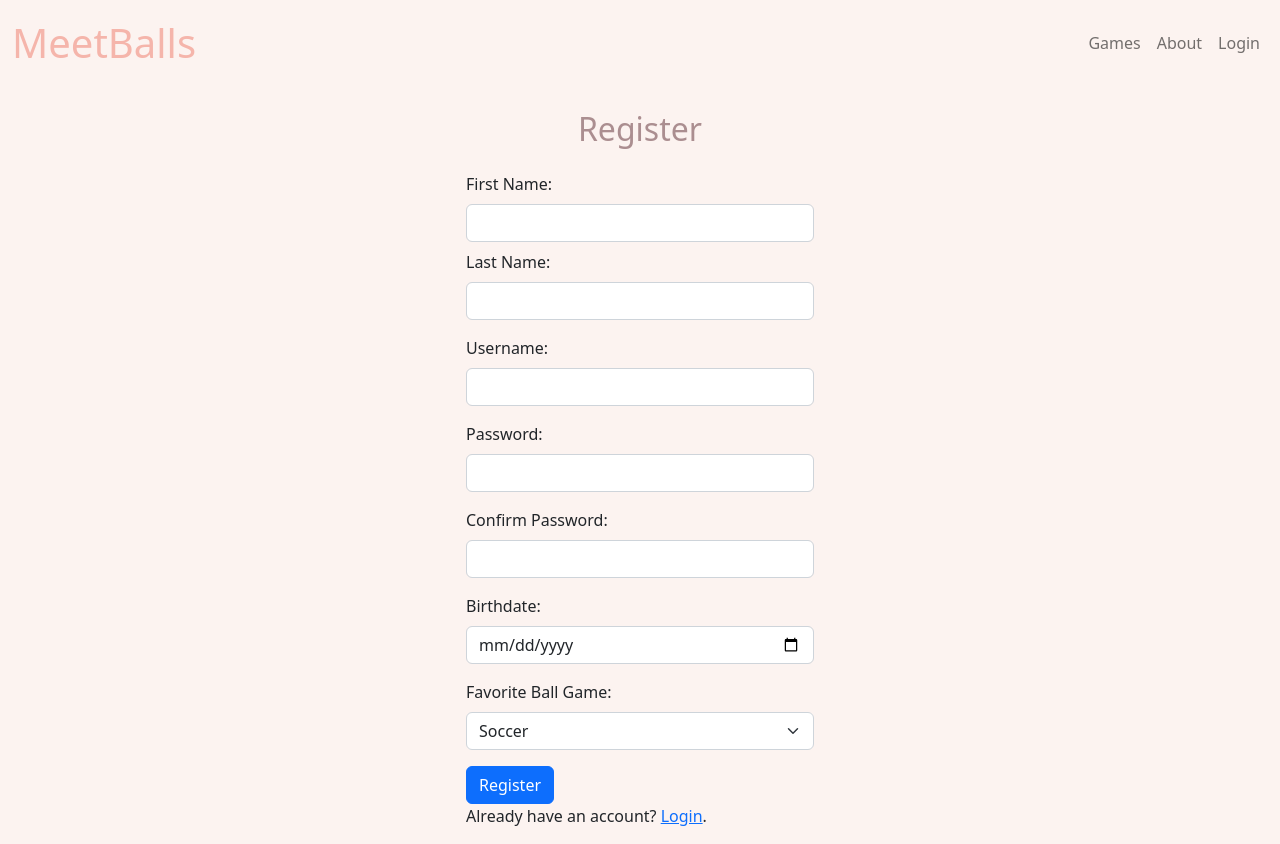
After one commit to redhat-beyond/MeetBalls, a Django app: page /register/ in a window 1280 px wide. The commit adds this page. Run offline with Django 4.2, Linux system fonts and the light colour scheme.

Commit message:
Add register template
1. Add register.html template
2. Add path /register at meetballs/urls
3. Add registerUser view at meet_balls_app/views
4. Add tests for registration page at meet_balls_app/tests

```diff
--- a/meet_balls_app/templates/meet_balls_app/login.html
+++ b/meet_balls_app/templates/meet_balls_app/login.html
@@ -16,7 +16,7 @@
                 </div>
                 <button type="submit" class="btn btn-primary">Login</button>
             </form>
-            <p>Don't have an account? Register now.</p>
+            <p>Don't have an account? <a href="/register">Register</a> now.</p>
             {% if messages %}
             <ul class="messages">
                 {% for message in messages %}
--- /dev/null
+++ b/meet_balls_app/templates/meet_balls_app/register.html
@@ -0,0 +1,61 @@
+{% extends 'base.html' %}
+
+{% block content %}
+<div class="container">
+    <div class="row justify-content-center">
+        <div class="col-md-6 col-lg-4">
+            <h2 class="text-center mb-4">Register</h2>
+            <form method="post">
+                {% csrf_token %}
+                <div class="mb-2">
+                    <label for="first_name" class="form-label">First Name:</label>
+                    <input type="text" class="form-control" name="first_name" required>
+                </div>
+                <div class="mb-3">
+                    <label for="last_name" class="form-label">Last Name:</label>
+                    <input type="text" class="form-control" name="last_name" required>
+                </div>
+                <div class="mb-3">
+                    <label for="username" class="form-label">Username:</label>
+                    <input type="text" class="form-control" name="username" required>
+                </div>
+                <div class="mb-3">
+                    <label for="password" class="form-label">Password:</label>
+                    <input type="password" class="form-control" name="password" required>
+                </div>
+                <div class="mb-3">
+                    <label for="confirm_password" class="form-label">Confirm Password:</label>
+                    <input type="password" class="form-control" name="confirm_password" required>
+                </div>
+                <div class="mb-3">
+                    <label for="birthdate" class="form-label">Birthdate:</label>
+                    <input type="date" class="form-control" name="birthdate" required>
+                </div>
+                <div class="mb-3">
+                    <label for="favorite_ball_game" class="form-label">Favorite Ball Game:</label>
+                    <select class="form-select" name="favorite_ball_game" required>
+                        {% for ball_game in ball_games %}
+                        <option value="{{ ball_game.0 }}">{{ ball_game.1 }}</option>
+                        {% endfor %}
+                    </select>
+                </div>
+                <button type="submit" class="btn btn-primary">Register</button>
+            </form>
+            <p>Already have an account? <a href="{% url 'loginUser' %}">Login</a>.</p>
+            {% if messages %}
+            <div class="row my-4">
+                <div class="col-12">
+                    <div class="alert alert-danger" role="alert">
+                        <ul class="messages">
+                            {% for message in messages %}
+                            <li{% if message.tags %} class="{{ message.tags }}" {% endif %}>{{ message }}</li>
+                            {% endfor %}
+                        </ul>
+                    </div>
+                </div>
+            </div>
+            {% endif %}
+        </div>
+    </div>
+</div>
+{% endblock %}
--- a/meet_balls_app/views.py
+++ b/meet_balls_app/views.py
@@ -1,6 +1,10 @@
-from django.shortcuts import render
+from datetime import datetime
+from django.core.exceptions import ValidationError
+from django.shortcuts import render, redirect
 from django.contrib.auth import authenticate, logout, login
 from django.contrib import messages
+from player.models import BallGame, Player
+from django.contrib.auth.models import User
 
 
 def home(request):
@@ -14,16 +18,83 @@ def loginUser(request):
         user = authenticate(request, username=username, password=password)
         if user is not None:
             login(request, user)
-            return render(request, 'meet_balls_app/home.html',
-                          {'user': {'is_authenticated': True, 'username': username}})
+            return redirect('home')
         else:
             error_message = "Invalid username or password."
             messages.error(request, error_message)
-            return render(request, 'meet_balls_app/login.html', {'user': {'is_authenticated': False, 'username': None}})
+            return render(request, 'meet_balls_app/login.html')
     else:
-        return render(request, 'meet_balls_app/login.html', {'user': {'is_authenticated': False, 'username': None}})
+        return render(request, 'meet_balls_app/login.html')
 
 
 def logoutUser(request):
     logout(request)
-    return render(request, 'meet_balls_app/home.html', {'user': {'is_authenticated': False}})
+    return redirect('home')
+
+
+def registerUser(request):
+    if request.method == 'POST':
+        username = request.POST.get('username')
+        password = request.POST.get('password')
+        confirm_password = request.POST.get('confirm_password')
+        birthdate = request.POST.get('birthdate')
+        favorite_ball_game = request.POST.get('favorite_ball_game')
+        first_name = request.POST.get('first_name')
+        last_name = request.POST.get('last_name')
+
+        data = {
+            'username': username,
+            'password': password,
+            'confirm_password': confirm_password,
+            'birthdate': birthdate,
+            'favorite_ball_game': favorite_ball_game,
+            'first_name': first_name,
+            'last_name': last_name,
+        }
+        errors = validate_register_form(data)
+        if errors:
+            for error in errors:
+                messages.error(request, error)
+            return render(request, 'meet_balls_app/register.html',
+                          {'ball_games': BallGame.choices})
+        else:
+            try:
+                Player.create(
+                    username, password, birthdate, favorite_ball_game)
+                messages.error(request, '')
+                user = User.objects.get(username=username)
+                user.first_name = first_name
+                user.last_name = last_name
+                user.save()
+                return redirect('loginUser')
+            except ValidationError as e:
+                error_messages = e.messages[0].split("\n")
+                for error in error_messages:
+                    messages.error(request, error)
+                    return render(request, "/meet_balls_app/register.html", {'ball_games': BallGame.choices})
+    else:
+        messages.error(request, '')
+        return render(request, 'meet_balls_app/register.html', {'ball_games': BallGame.choices})
+
+
+def validate_register_form(data):
+    errors = []
+
+    if not (data['username'] and data['password'] and
+            data['confirm_password'] and data['birthdate'] and
+            data['favorite_ball_game'] and data['first_name'] and data['last_name']):
+        errors.append("All fields are required.")
+    if data['password'] != data['confirm_password']:
+        errors.append("Passwords do not match.")
+    if User.objects.filter(username=data['username']).exists():
+        errors.append("Username already exists.")
+    if not any(data['favorite_ball_game'] in choice for choice in BallGame.choices):
+        errors.append("Invalid ball game selection.")
+    try:
+        birthdate = datetime.strptime(data['birthdate'], '%Y-%m-%d').date()
+        if birthdate >= datetime.now().date():
+            errors.append("Birthdate must be in the past.")
+    except ValueError:
+        errors.append("Invalid birthdate format.")
+
+    return errors
--- a/meetballs/urls.py
+++ b/meetballs/urls.py
@@ -26,4 +26,5 @@ urlpatterns = [
     path('game-events/', include("game_event.urls")),
     path('login/', app_views.loginUser, name='loginUser'),
     path('logout/', app_views.logoutUser, name='logoutUser'),
+    path('register/', app_views.registerUser, name='registerUser'),
 ] + static(settings.STATIC_URL, document_root=settings.STATIC_ROOT)
```
Also changed, not shown: meet_balls_app/tests.py (+135 -7 lines), static/css/styles.css (+41 -0 lines).
